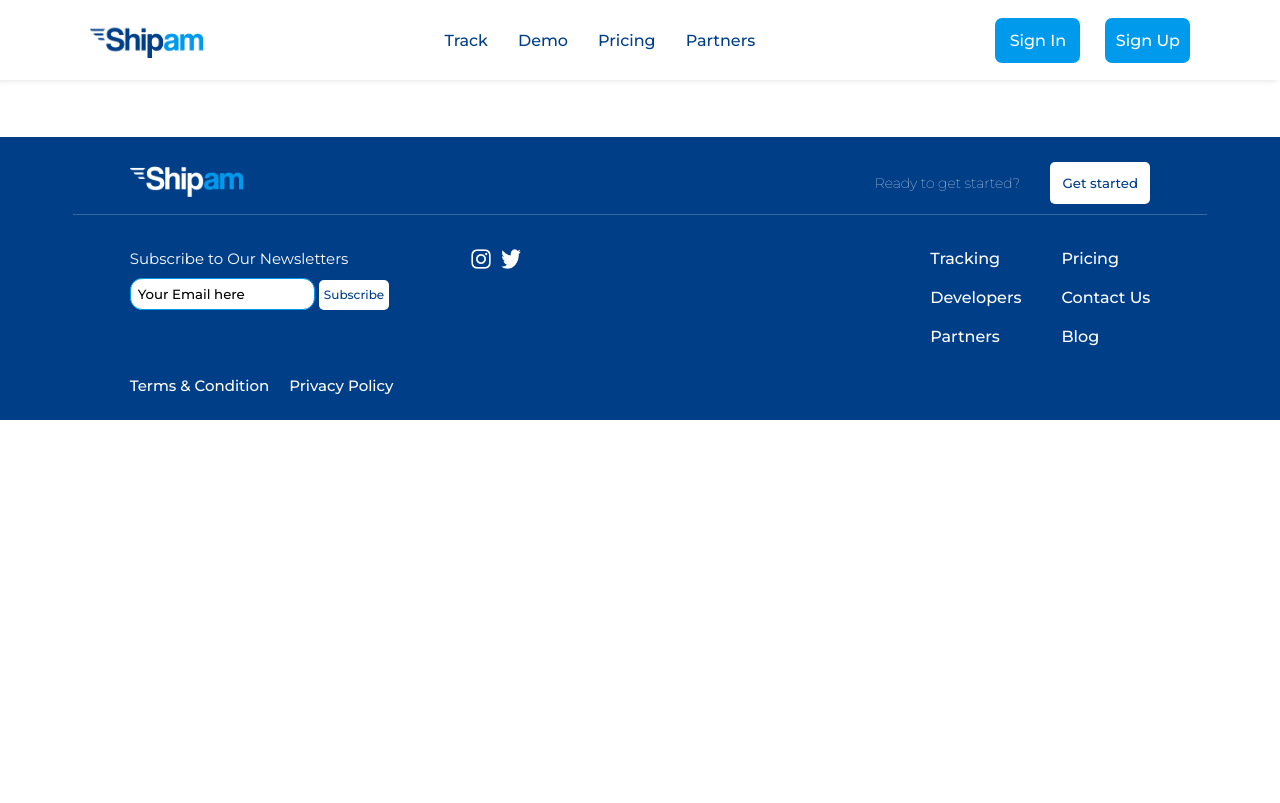
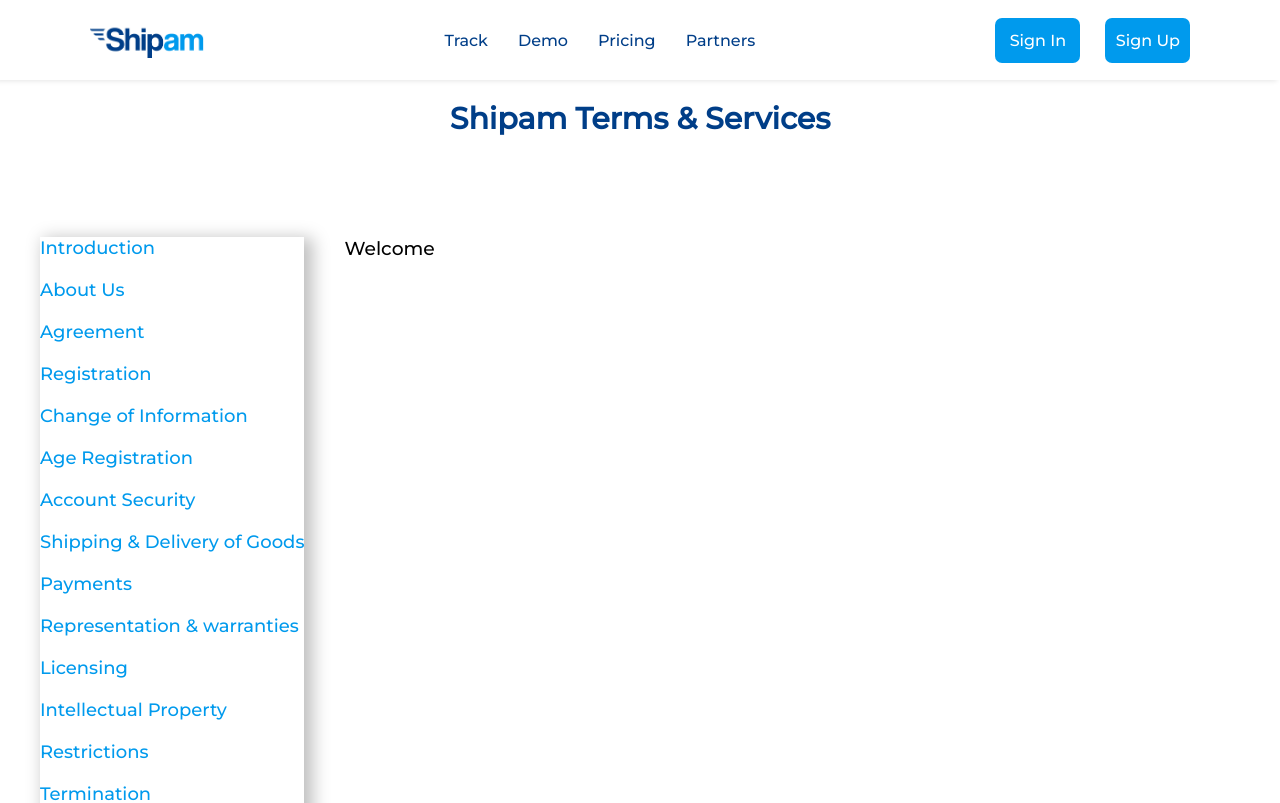
Before and after one commit to iammichaelcodes/Shipam-frontend, a React (Create React App) app: page /terms in a window 1280 px wide. Shown: the top 803 px of the page. Built offline with nearby package versions, Linux system fonts and the light colour scheme.

Commit message:
Terms page added

```diff
--- a/src/components/Footer.jsx
+++ b/src/components/Footer.jsx
@@ -7,7 +7,7 @@ import Instagram from "../assets/images/InstagramVector.png";
 
 const Footer = () => {
     const home = "/";
-
+    const terms = "/terms";
 
     return (
          <>
@@ -45,7 +45,7 @@ const Footer = () => {
                         </div>
                     </div>
                     <span>
-                        <p>Terms & Condition</p>  <p>Privacy Policy</p>
+                       <Link to={terms}>Terms & Condition</Link>   <p>Privacy Policy</p>
                     </span>
                 </div>
            </div>
--- a/src/components/Header.jsx
+++ b/src/components/Header.jsx
@@ -3,7 +3,7 @@ import {Fragment} from "react";
 import { Link } from "react-router-dom";
 import logo from "../assets/images/Shipam-logo.png";
 import style from "../components/css/Header.module.css"
-import {Button} from "../components/index.js"
+
 
 const Header = () => {
     //variable declaration
@@ -39,7 +39,7 @@ const Header = () => {
                 <div className={ `${navMenu ? style.RWD_Nav_Menu : ""} `}>
                     <div onClick={closeNavMenu} style={{cursor:"pointer"}}></div>
                     <ul>
-                        <li>
+                        <li className={style.closebtn}>
                             <span onClick={closeNavMenu}>&times;</span>
                         </li>
                        <li>
@@ -64,7 +64,7 @@ const Header = () => {
                        </li>
                        <li className={style.resBtn}>
                        <span>
-                            <Button text="Sign In" className={style.nav_btn}/> <Button text="Sign Up" className={style.nav_btn} />
+                          <Link to={signin} className={style.nav_btn}>Sign In </Link><Link to={signUp} className={style.nav_btn}>Sign Up </Link>
                        </span>
                        </li>
                     </ul>
--- a/src/components/css/Footer.module.css
+++ b/src/components/css/Footer.module.css
@@ -131,6 +131,10 @@
 .footerDiv > div > span > p {
     font-size: 15px;
 }
+.footerDiv > div > span >a {
+    text-decoration: none;
+    color: #fff;
+}
 @media screen and (max-width:780px) {
     .footerDiv > div {
         padding: 15px 3%;
--- a/src/components/css/Header.module.css
+++ b/src/components/css/Header.module.css
@@ -116,18 +116,28 @@ nav > div:nth-child(2) > ul > li >  span{
         display: flex;
         font-size: 50px;
         cursor: pointer;
+        align-items: f;
+    }
+    nav > div:nth-child(2) > ul > li >  span > a {
+        color: var(--main--color);
+        font-size: 15px;
     }
     nav > div:nth-child(2) > ul {
         position: absolute;
         display: flex;
         flex-direction: column;
         height: 100%;
-        gap:40px;
+        gap:20px;
+        align-items: center;
         color: white;
-        background-color: var(--btn-color1);
+        background-color: var(--main--color);
+        background-blend-mode: overlay;
         width:max(250px,45%);
         padding-left:3% ;
+        background-image:  url("../../assets/images/TrackBanner.png");
+        justify-items:flex-start;
     }
+
     nav > div:nth-child(2) > ul > li > a {
         color: white;
         font-size: 20px;
@@ -163,15 +173,19 @@ nav > div:nth-child(2) > ul > li >  span{
         z-index: 1;
     }
     .resBtn {
-        margin-top:auto;
         padding:10px 0px
     }
     .resBtn > span {
         display: flex;
-        gap: 20px;
+        flex-direction: column;
+        gap: 10px;
     }
     nav > div:nth-child(2) > ul > li > a::after {
         display: none;
     }
+    .closebtn {
+        display: flex;
+        align-self: flex-start;
+    }
 
 }
--- a/src/views/Terms&Privacy.jsx
+++ b/src/views/Terms&Privacy.jsx
@@ -27,6 +27,11 @@ const Terms = () => {
                             <span>Disclaimers</span>
                             <span>Limitations</span>
                         </div>
+                        <div>
+                            <div className={style.Itemdiv}>
+                                <h3>Welcome</h3>
+                            </div>
+                        </div>
                     </div>
                 </div>
             </div>
--- a/src/views/css/SignUp.module.css
+++ b/src/views/css/SignUp.module.css
@@ -109,8 +109,8 @@
     height: inherit !important;
     color: #000 !important;
 }
-::placeholder {
-    color: #000 !important;
+.inputfields::placeholder{
+    color: #000;
 }
 
 .btnsgn {
--- a/src/views/css/Terms&Privacy.module.css
+++ b/src/views/css/Terms&Privacy.module.css
@@ -8,4 +8,34 @@
 .TermsDiv > div {
     width: var(--developers--width);
     justify-content: center;
+    margin-top: 100px;
+    margin-bottom: 40px;
 }
+.TermsDiv > div > h1 {
+    text-align: center;
+    color: var(--main--color);
+    font-size: 30px;
+    font-weight: bold;
+    margin-bottom: 100px;
+}
+.TermsDiv > div > div {
+    display: flex;
+    gap: 40px;
+}
+.TermsDiv > div > div > div:nth-child(1) {
+    display: flex;
+    flex-direction: column;
+    gap: 20px;
+    box-shadow: 6px 4px 16px 3px rgba(0, 0, 0, 0.25);
+}
+.TermsDiv > div > div > div:nth-child(1) > span {
+    font-size: 18px;
+    color: var(--btn-color1);
+}
+.TermsDiv > div > div > div:nth-child(2) {
+    flex-direction: column;
+    display: flex;
+}
+.Itemdiv > h1 {
+    font-weight: 700;
+}
--- a/src/views/css/Track.module.css
+++ b/src/views/css/Track.module.css
@@ -6,6 +6,7 @@
     align-items: center;
     background-image:  url("../../assets/images/TrackBanner.png");
     background-color: var(--main--color);
+    background-blend-mode: overlay;
     mix-blend-mode: color-burn;
     height:auto;
 }
@@ -246,9 +247,9 @@
     .trackBanner > div > div:nth-child(1) >div >  input {
         border-top-right-radius: 0px;
         border-bottom-right-radius: 0px;
-        background-color: var(--main--color);
-        border: 1px solid #fff;
-        color: #fff;
+        background-color: var(--main--color) !important;
+        border: 1px solid #fff !important;
+        color: #fff !important;
         padding: 12px 5px;
         font-weight: 300;
     }
@@ -257,7 +258,7 @@
         height: 42px;
     }
     ::placeholder {
-        color: #fff;
+        color: #fff ;
     }
     .trackBanner > div > div:nth-child(1) > div {
         width:100%;
```
